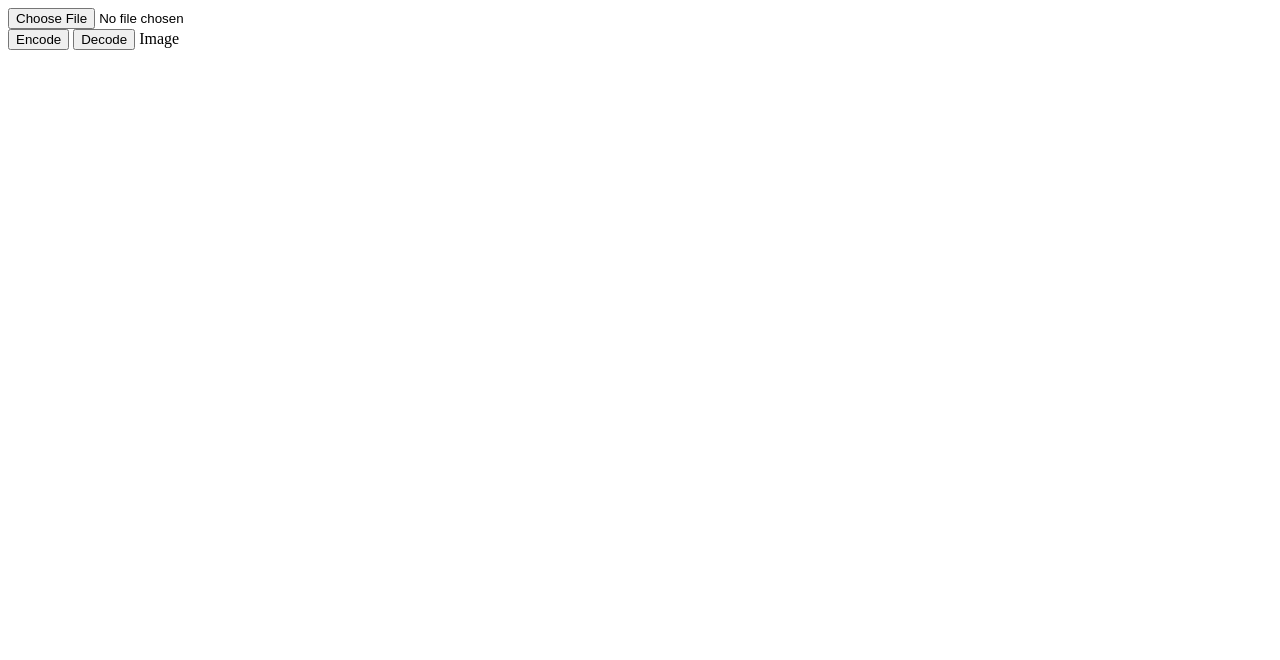
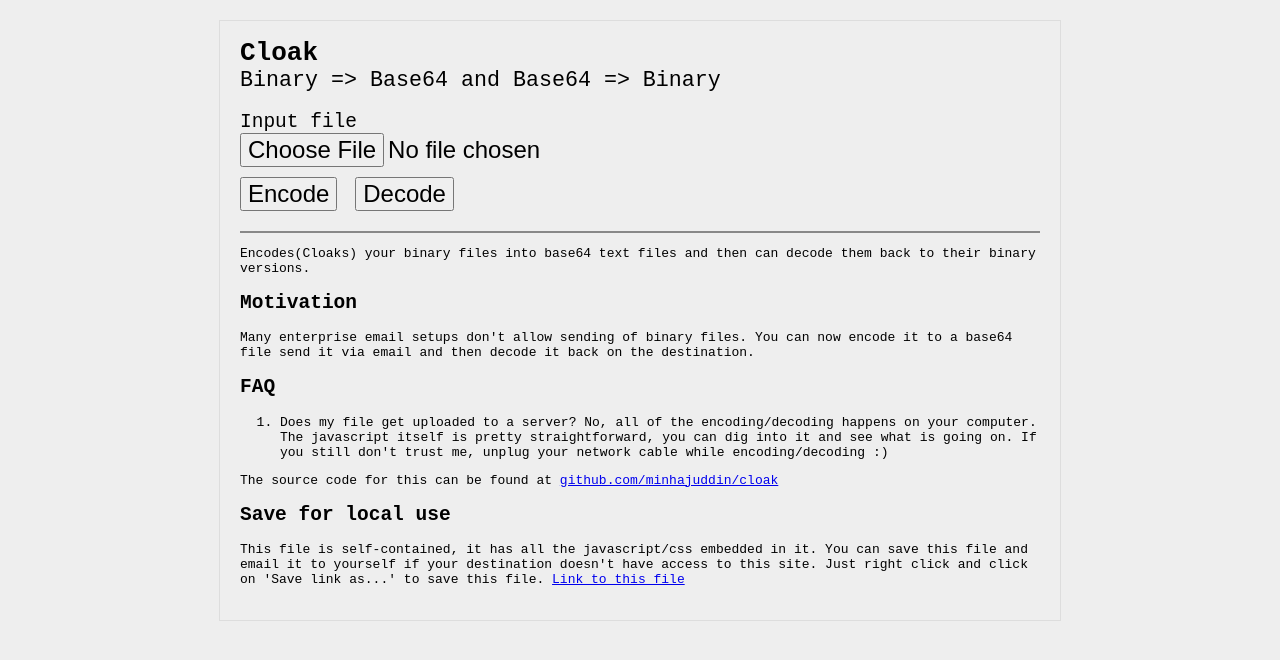
Before and after one commit to minhajuddin/base64-file-encode-decode, a plain HTML site: page index.html in a window 1280 px wide. Drawn offline with Linux system fonts and the light colour scheme.

Commit message:
Added help text and some styling to the html

```diff
--- a/index.html
+++ b/index.html
@@ -1,14 +1,58 @@
 <!doctype html>
-<title>Cloaker</title>
-<style>
-input{display: block;}
-</style>
+<title>Cloak - Encode your binary files to base64 text and decode them back to
+  binary</title>
+<link href="main.css" rel="stylesheet" />
 
-<input type=file id=file />
-<button id=encode>Encode</button>
-<button id=decode>Decode</button>
+<body>
+<div id="wrapper">
+  <h1>
+    Cloak
+    <small>
+      Binary => Base64 and Base64 => Binary
+    </small>
+  </h1>
 
-Image
-<img src='' />
+  <div class="form">
+    <label for=file>
+      Input file
+    </label>
+    <input type=file id=file />
+    <button id=encode>Encode</button>
+    <button id=decode>Decode</button>
+  </div>
 
+  <div class=footer>
+    <p>Encodes(Cloaks) your binary files into base64 text files and then can decode
+    them back to their binary versions.</p>
+
+    <h2>Motivation</h2>
+    <p>Many enterprise email setups don't allow sending of binary files. You can now
+    encode it to a base64 file send it via email and then decode it back on the
+    destination.</p>
+
+    <h2>FAQ</h2>
+
+    <ol>
+      <li>Does my file get uploaded to a server?
+      No, all of the encoding/decoding happens on your computer. The javascript
+      itself is pretty straightforward, you can dig into it and see what is going on.
+      If you still don't trust me, unplug your network cable while encoding/decoding :)</li>
+    </ol>
+
+    The source code for this can be found at <a href='https://github.com/minhajuddin/cloak'>github.com/minhajuddin/cloak</a>
+
+    <h2>Save for local use</h2>
+    <p>
+    This file is self-contained, it has all the javascript/css embedded in it.
+    You can save this file and email it to yourself if your destination doesn't
+    have access to this site. Just right click and click on 'Save link as...' to save
+    this file.
+    <a href='/index.html' download='cloak.html'>Link to this file</a>
+    </p>
+  </div>
+
+
+
+</div>
 <script src='main.js'></script>
+</body>
--- /dev/null
+++ b/main.css
@@ -0,0 +1,29 @@
+body{
+  margin:0;padding:0;
+  font-family: monospace;
+  background-color: #eee;
+}
+
+#wrapper{
+  margin: 0 auto;
+  width: 800px;
+  margin-top: 20px;
+  border: solid 1px #ddd;
+  padding: 0 20px 20px 20px;
+}
+
+
+input{display: block; margin-bottom: 10px;}
+
+.form button, .form label, .form input{
+  font-size: 1.5em;
+}
+
+button{margin-right: 10px;}
+
+h1 small{ display: block; font-weight: normal; }
+
+.footer{
+  margin-top: 20px;
+  border-top: 2px solid #888;
+}
```
Also changed, not shown: favicon.ico (added), 1 other file.
